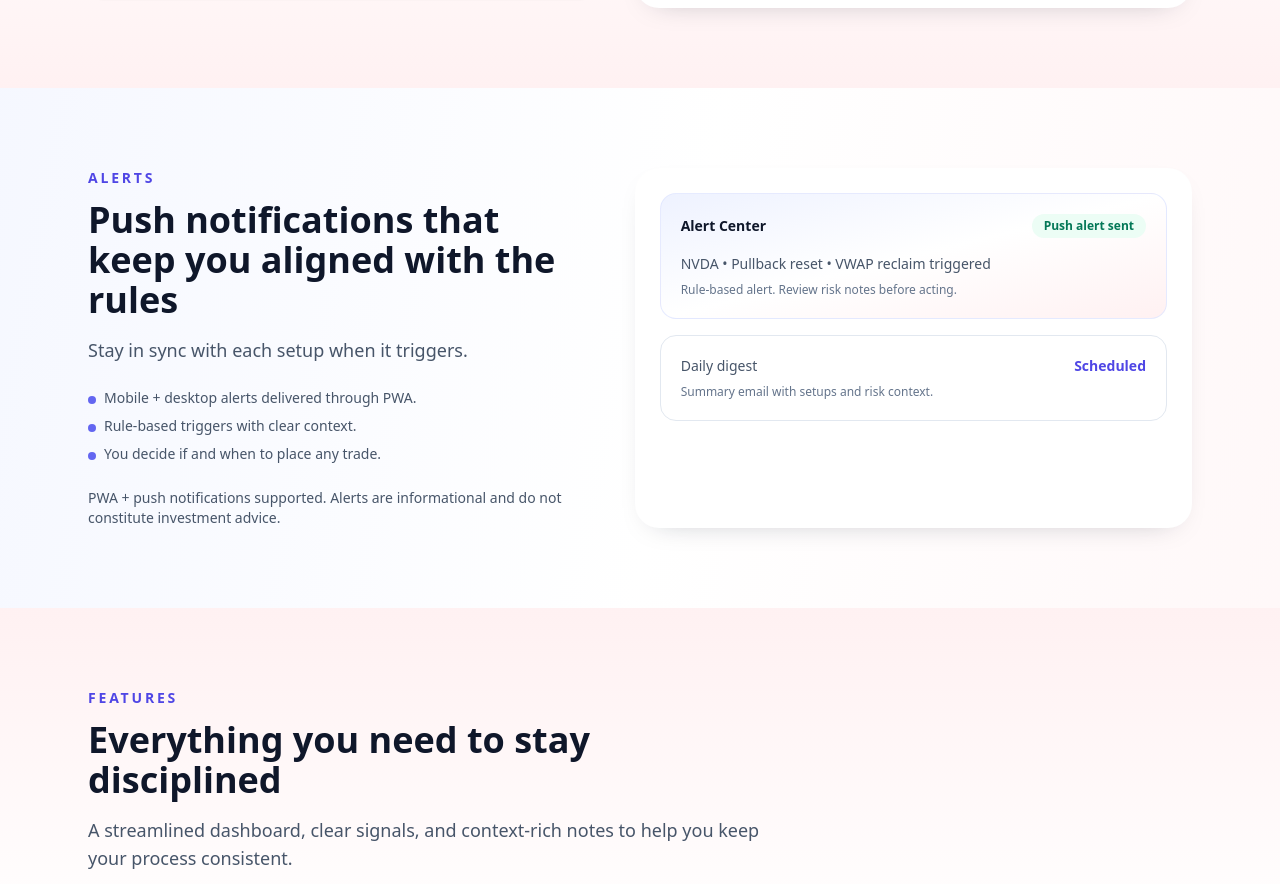
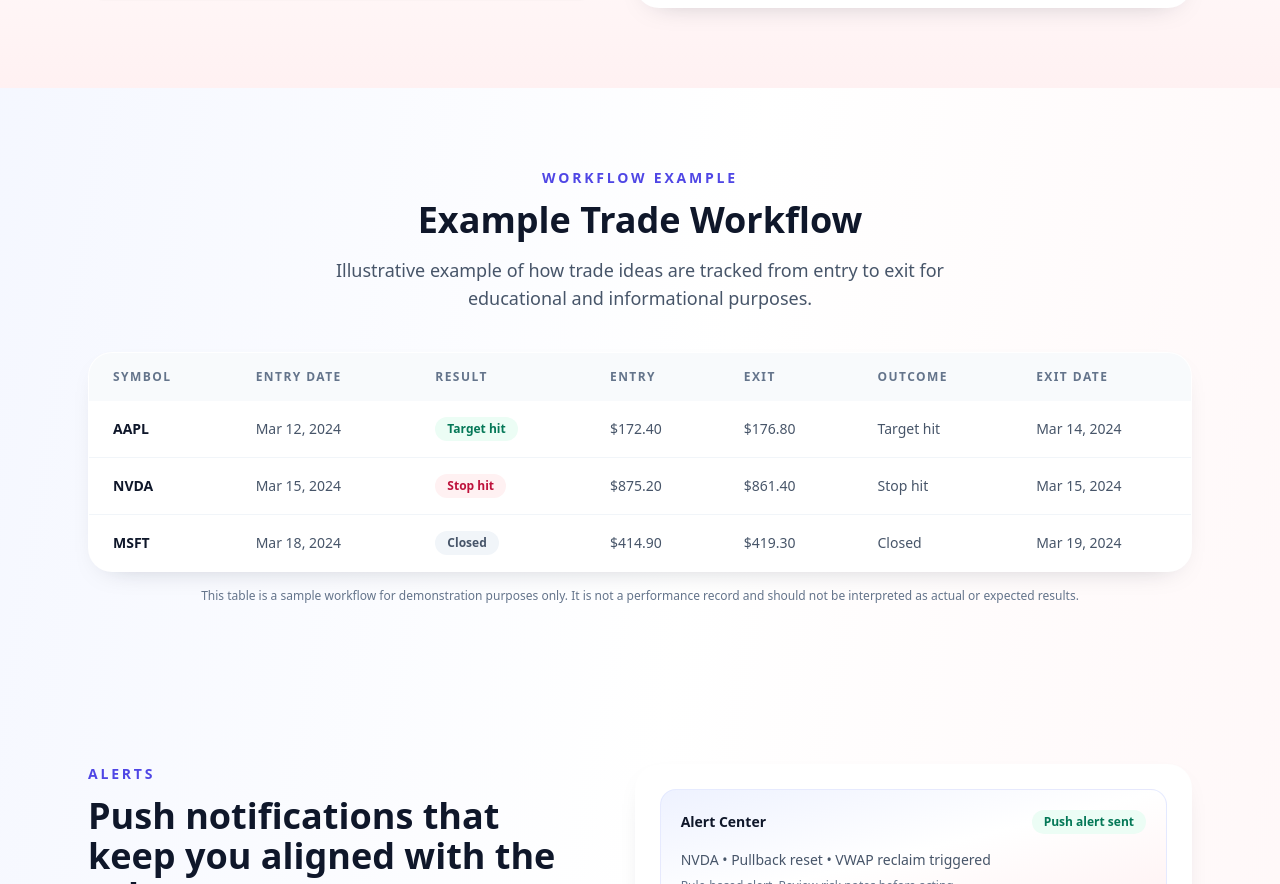
Before and after one commit to adhesikan/StratFLanding, a Next.js app: page / in a window 1280 px wide. Shown: the part 2979-3863 px from the top of the page. Built offline with nearby package versions, Linux system fonts and the light colour scheme.

Commit message:
Update trade workflow section for compliance

```diff
--- a/app/page.tsx
+++ b/app/page.tsx
@@ -99,6 +99,36 @@
     quote:
       "The dashboard keeps the context clear so I can decide what fits my risk.",
     author: "— Sam K."
+  }
+];
+
+const tradeWorkflowExamples = [
+  {
+    symbol: "AAPL",
+    entryDate: "Mar 12, 2024",
+    result: "Target hit",
+    entry: "$172.40",
+    exit: "$176.80",
+    outcome: "Target hit",
+    exitDate: "Mar 14, 2024"
+  },
+  {
+    symbol: "NVDA",
+    entryDate: "Mar 15, 2024",
+    result: "Stop hit",
+    entry: "$875.20",
+    exit: "$861.40",
+    outcome: "Stop hit",
+    exitDate: "Mar 15, 2024"
+  },
+  {
+    symbol: "MSFT",
+    entryDate: "Mar 18, 2024",
+    result: "Closed",
+    entry: "$414.90",
+    exit: "$419.30",
+    outcome: "Closed",
+    exitDate: "Mar 19, 2024"
   }
 ];
 
@@ -309,14 +339,14 @@
             <div className="overflow-hidden rounded-3xl border border-white/70 bg-white shadow-soft">
               <Image
                 src="/performance.png"
-                alt="Illustrative backtest performance chart"
+                alt="Illustrative workflow chart"
                 width={1200}
                 height={675}
                 className="h-auto w-full object-cover"
               />
             </div>
             <p className="mt-4 text-center text-xs font-semibold uppercase tracking-[0.3em] text-slate-500">
-              Sample performance snapshot
+              SAMPLE WORKFLOW SNAPSHOT
             </p>
           </Container>
         </section>
@@ -401,6 +431,66 @@
                 </p>
               </div>
             </div>
+          </Container>
+        </section>
+
+        <section className="py-20">
+          <Container>
+            <SectionHeading
+              eyebrow="Workflow example"
+              title="Example Trade Workflow"
+              description="Illustrative example of how trade ideas are tracked from entry to exit for educational and informational purposes."
+              align="center"
+            />
+            <div className="mt-10 overflow-hidden rounded-3xl border border-white/70 bg-white shadow-soft">
+              <div className="overflow-x-auto">
+                <table className="w-full text-left text-sm text-slate-600">
+                  <thead className="bg-slate-50 text-xs uppercase tracking-[0.12em] text-slate-500">
+                    <tr>
+                      <th className="px-6 py-4 font-semibold">Symbol</th>
+                      <th className="px-6 py-4 font-semibold">Entry Date</th>
+                      <th className="px-6 py-4 font-semibold">Result</th>
+                      <th className="px-6 py-4 font-semibold">Entry</th>
+                      <th className="px-6 py-4 font-semibold">Exit</th>
+                      <th className="px-6 py-4 font-semibold">Outcome</th>
+                      <th className="px-6 py-4 font-semibold">Exit Date</th>
+                    </tr>
+                  </thead>
+                  <tbody className="divide-y divide-slate-100">
+                    {tradeWorkflowExamples.map((row) => (
+                      <tr key={`${row.symbol}-${row.entryDate}`}>
+                        <td className="px-6 py-4 font-semibold text-slate-900">
+                          {row.symbol}
+                        </td>
+                        <td className="px-6 py-4">{row.entryDate}</td>
+                        <td className="px-6 py-4">
+                          <span
+                            className={`inline-flex rounded-full px-3 py-1 text-xs font-semibold ${
+                              row.result === "Target hit"
+                                ? "bg-emerald-50 text-emerald-700"
+                                : row.result === "Stop hit"
+                                  ? "bg-rose-50 text-rose-700"
+                                  : "bg-slate-100 text-slate-600"
+                            }`}
+                          >
+                            {row.result}
+                          </span>
+                        </td>
+                        <td className="px-6 py-4">{row.entry}</td>
+                        <td className="px-6 py-4">{row.exit}</td>
+                        <td className="px-6 py-4">{row.outcome}</td>
+                        <td className="px-6 py-4">{row.exitDate}</td>
+                      </tr>
+                    ))}
+                  </tbody>
+                </table>
+              </div>
+            </div>
+            <p className="mt-4 text-center text-xs text-slate-500">
+              This table is a sample workflow for demonstration purposes only.
+              It is not a performance record and should not be interpreted as
+              actual or expected results.
+            </p>
           </Container>
         </section>
 
```
